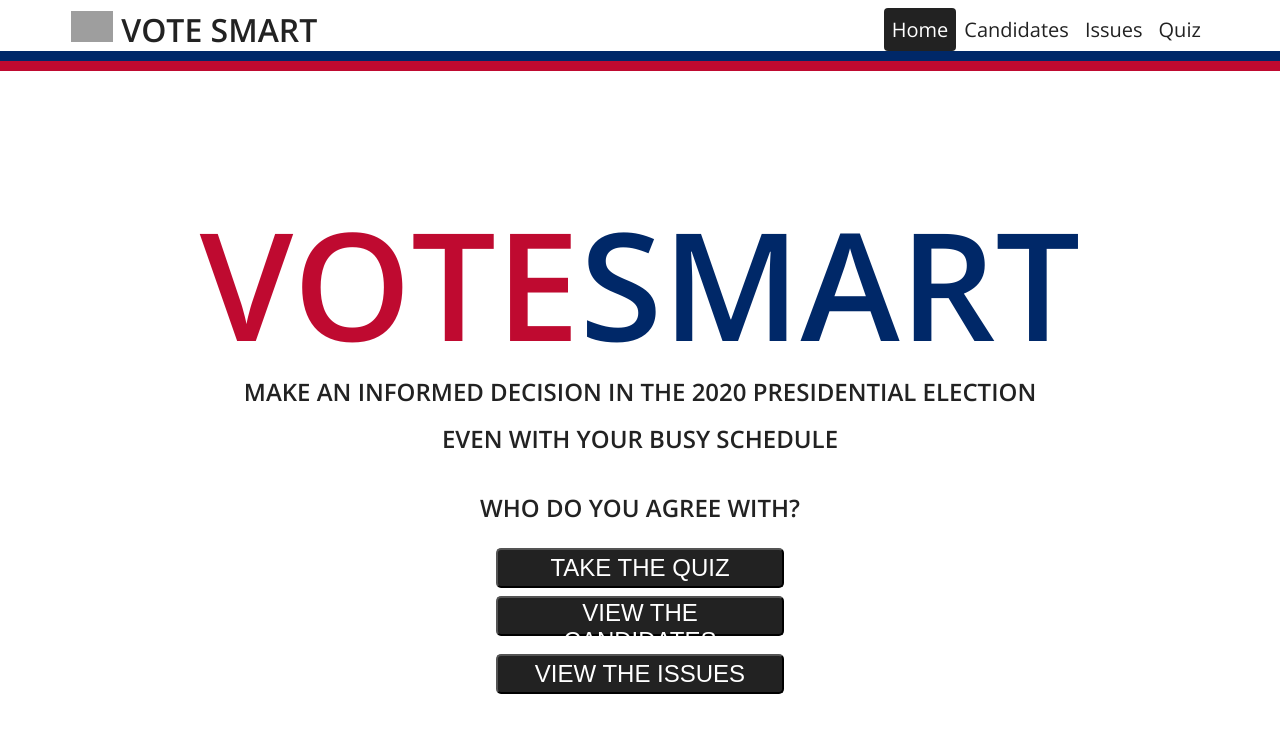
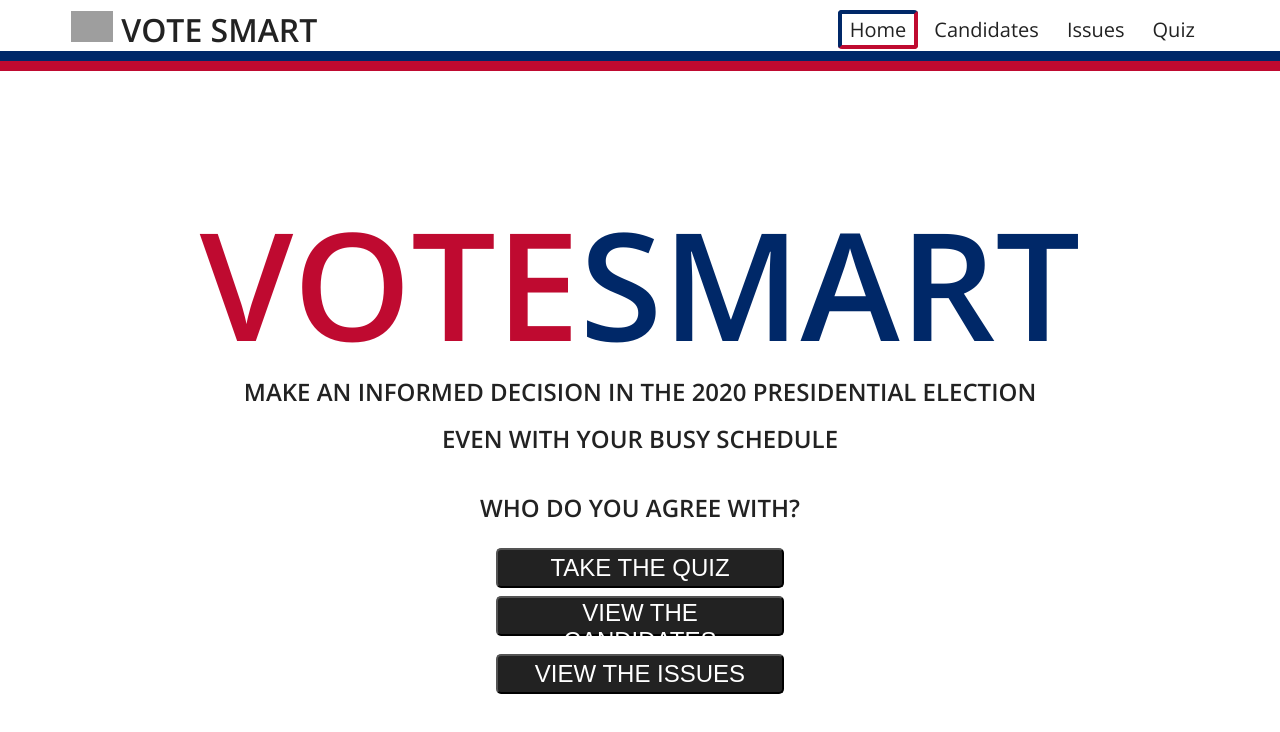
Before and after one commit to jeffting/vote-smart, a Vue app: page / in a window 1280 px wide. Shown: the top 732 px of the page. Built offline with nearby package versions, Linux system fonts and the light colour scheme; grey boxes are pictures that could not be loaded.

Commit message:
fixed some styling on the navbar

```diff
--- a/src/components/Navbar.vue
+++ b/src/components/Navbar.vue
@@ -51,15 +51,18 @@ export default {
   color: #222222;
 }
 .tab-button {
-    padding: 8px;
+    padding: 2px 8px 2px 8px;
+    margin-right: 2px;
+    margin-left: 2px;
     text-decoration: none;
     font-size: 20px;
     color: #222222;
+    border: 4px solid transparent;
 }
 .tab-button:hover {
-  background-color: #222222;
-  color: white;
-  border-radius: 4px;
+    border-radius: 4px;
+  border-style: solid;
+  border-color: #002868 #BF0A30 #BF0A30 #002868;
 }
 .full-navbar {
   border-bottom-style: solid;
@@ -74,8 +77,8 @@ export default {
   width: 42px;
 }
 .selected {
-  color: white;
-  background-color: #222222;
   border-radius: 4px;
+  border: 4px solid;
+  border-color: #002868 #BF0A30 #BF0A30 #002868;
 }
 </style>
```
